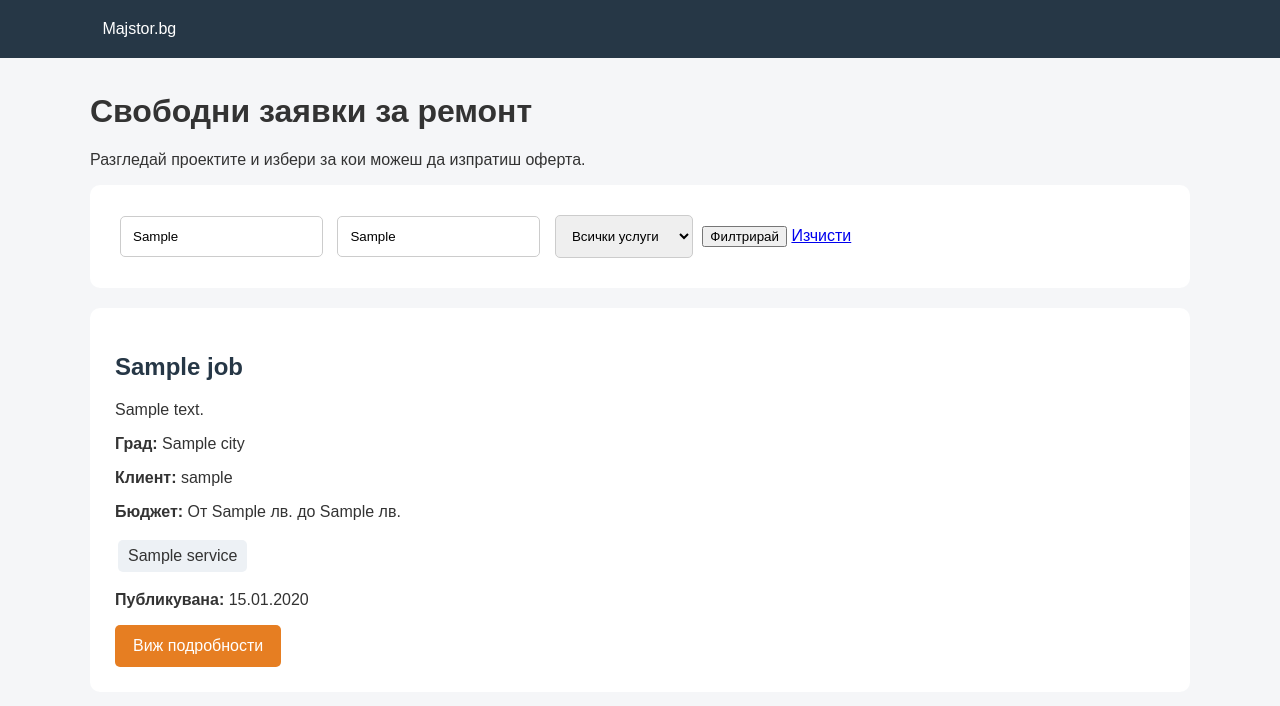
After one commit to aleksus/maistor, a Django app: template templates/requests/available_requests.html in a window 1280 px wide. The commit adds this page. Shown: the top 706 px of the page. Run offline with Django 5.2, Linux system fonts and the light colour scheme; the template is opened without the code that fills it: most values are stand-ins (such as "Sample title", 1, 10 or a date in 2020).

Commit message:
add available requests

```diff
--- /dev/null
+++ b/templates/requests/available_requests.html
@@ -0,0 +1,185 @@
+<!DOCTYPE html>
+<html lang="bg">
+<head>
+    <meta charset="UTF-8">
+    <meta name="viewport" content="width=device-width, initial-scale=1.0">
+    <title>Свободни заявки | Majstor.bg</title>
+
+    <style>
+        body {
+            font-family: Arial, sans-serif;
+            background: #f5f6f8;
+            margin: 0;
+            color: #333;
+        }
+
+        header {
+            background: #263746;
+            color: white;
+            padding: 20px 8%;
+        }
+
+        header a {
+            color: white;
+            text-decoration: none;
+        }
+
+        .container {
+            max-width: 1100px;
+            margin: 35px auto;
+            padding: 0 20px;
+        }
+
+        .filters, .request-card {
+            background: white;
+            padding: 25px;
+            border-radius: 10px;
+            margin-bottom: 20px;
+        }
+
+        .filters input, .filters select {
+            padding: 12px;
+            margin: 5px;
+            border: 1px solid #ccc;
+            border-radius: 5px;
+        }
+
+        .request-card h2 {
+            color: #263746;
+        }
+
+        .button {
+            display: inline-block;
+            background: #e67e22;
+            color: white;
+            padding: 12px 18px;
+            text-decoration: none;
+            border-radius: 5px;
+        }
+
+        .services span {
+            display: inline-block;
+            background: #edf1f5;
+            padding: 7px 10px;
+            border-radius: 5px;
+            margin: 3px;
+        }
+    </style>
+</head>
+
+<body>
+
+<header>
+    <a href="{% url 'home' %}">Majstor.bg</a>
+</header>
+
+<div class="container">
+
+    <h1>Свободни заявки за ремонт</h1>
+
+    <p>Разгледай проектите и избери за кои можеш да изпратиш оферта.</p>
+
+    <form method="GET" class="filters">
+
+        <input
+                type="text"
+                name="search"
+                placeholder="Търси по заглавие"
+                value="{{ selected_search }}"
+        >
+
+        <input
+                type="text"
+                name="city"
+                placeholder="Град"
+                value="{{ selected_city }}"
+        >
+
+        <select name="service">
+            <option value="">Всички услуги</option>
+
+            {% for service in services %}
+                <option
+                        value="{{ service.id }}"
+                        {% if selected_service == service.id|stringformat:"s" %}
+                        selected
+                        {% endif %}
+                >
+                    {{ service.name }}
+                </option>
+            {% endfor %}
+        </select>
+
+        <button type="submit">Филтрирай</button>
+
+        <a href="{% url 'available_requests' %}">Изчисти</a>
+
+    </form>
+
+    {% for job in requests %}
+
+        <div class="request-card">
+
+            <h2>{{ job.title }}</h2>
+
+            <p>{{ job.description|truncatewords:35 }}</p>
+
+            <p>
+                <strong>Град:</strong>
+                {{ job.city }}
+            </p>
+
+            <p>
+                <strong>Клиент:</strong>
+                {{ job.client.username }}
+            </p>
+
+            <p>
+                <strong>Бюджет:</strong>
+
+                {% if job.budget_min %}
+                    От {{ job.budget_min }} лв.
+                {% endif %}
+
+                {% if job.budget_max %}
+                    до {{ job.budget_max }} лв.
+                {% endif %}
+
+                {% if not job.budget_min and not job.budget_max %}
+                    Не е посочен
+                {% endif %}
+            </p>
+
+            <div class="services">
+                {% for service in job.services.all %}
+                    <span>{{ service.name }}</span>
+                {% endfor %}
+            </div>
+
+            <p>
+                <strong>Публикувана:</strong>
+                {{ job.created_at|date:"d.m.Y" }}
+            </p>
+
+            <a
+                    href="{% url 'request_detail' job.pk %}"
+                    class="button"
+            >
+                Виж подробности
+            </a>
+
+        </div>
+
+    {% empty %}
+
+        <div class="request-card">
+            <h2>Няма налични заявки</h2>
+            <p>В момента няма заявки, отговарящи на зададените критерии.</p>
+        </div>
+
+    {% endfor %}
+
+</div>
+
+</body>
+</html>
```
Also changed, not shown: requests/urls.py (+12 -0 lines), requests/views.py (+86 -1 lines), templates/home.html (+5 -3 lines), templates/requests/request_detail.html (added, +157 -0 lines).
